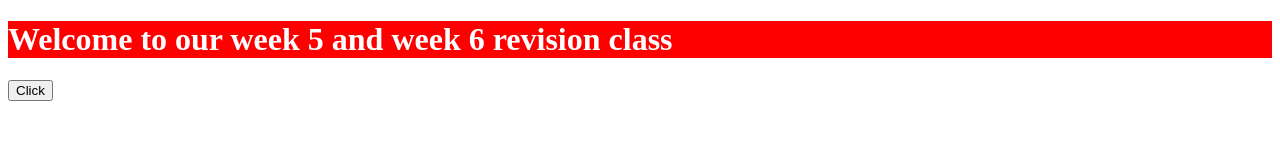
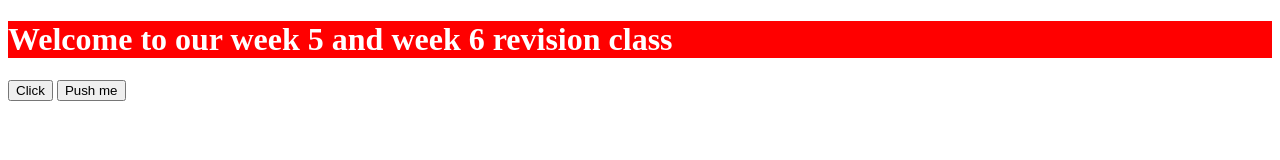
Before and after one commit to lamodots/jsonezeroone, a plain HTML site: page index.html in a window 1280 px wide. Drawn offline with Linux system fonts and the light colour scheme.

Commit message:
Add new button

```diff
--- a/index.html
+++ b/index.html
@@ -16,6 +16,7 @@
 <body>
     <h1>Welcome to our week 5 and week 6 revision class</h1>
     <button onclick="welGreet()"> Click</button>
+    <button>Push me</button>
 
     <!-- <script>
         let name ="lamo";
```
